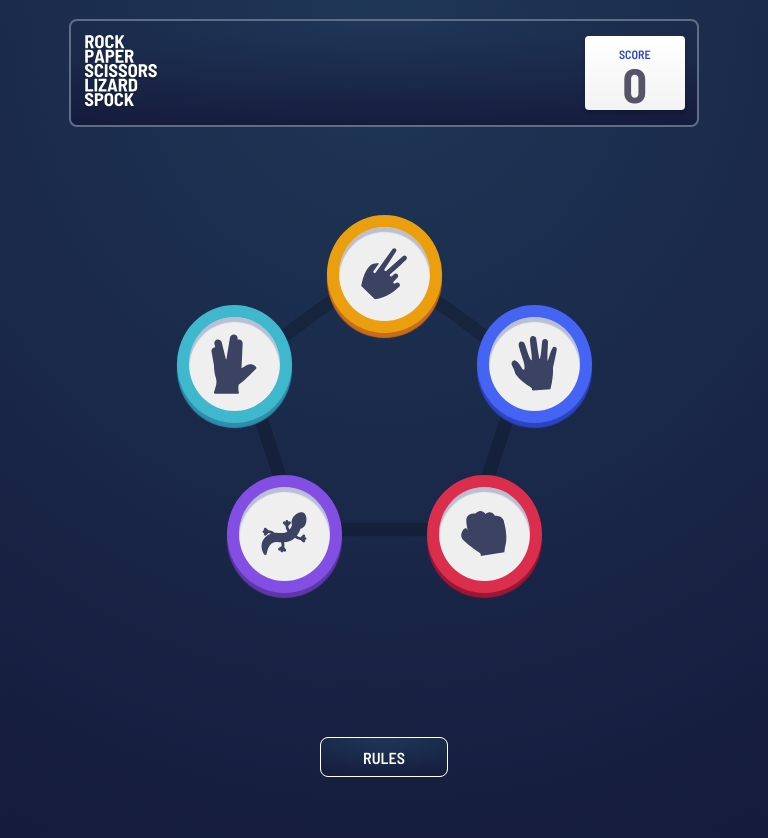
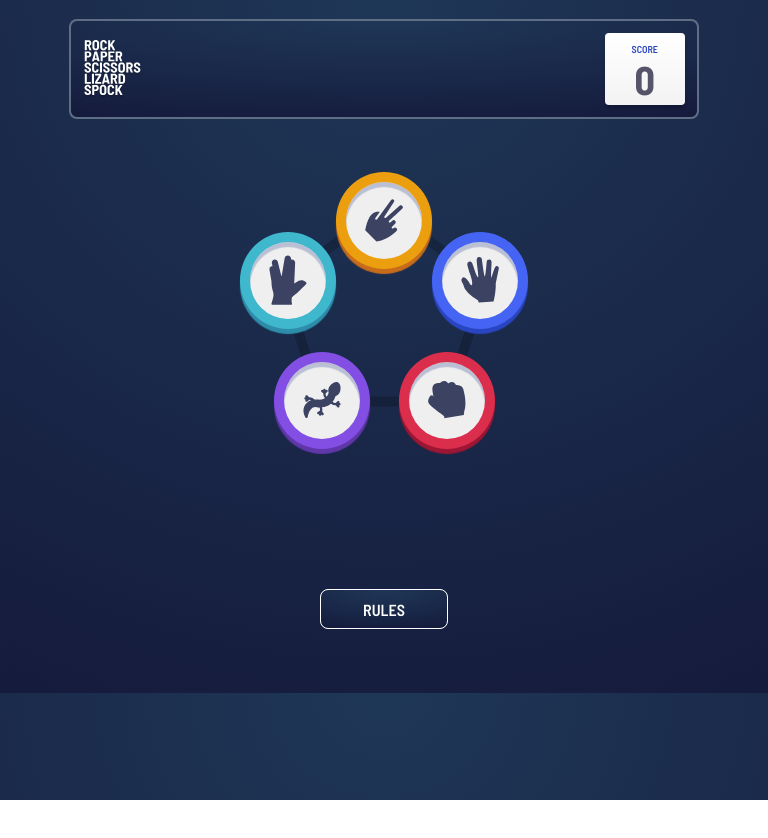
Before and after one commit to IssabellaSonne/RPSLS, a website built with Vite: page index.html in a window 768 px wide. After the commit the page ends 800 px from the top, so only its background shows below. Built offline with nearby package versions, Linux system fonts and the light colour scheme.

Commit message:
Update index.css

```diff
--- a/index.css
+++ b/index.css
@@ -333,7 +333,10 @@ html{
         height: 108.08px;
     }
 
-
+    .body{
+        max-height: 768px;
+        max-width: 1366px;
+    }
 
     header{
         width: 700px;
@@ -510,110 +513,3 @@ html{
 
 
   }
-
-
-  @media only screen and (min-width: 768px) and (max-width: 1023px) {
-  /* CSS styles for tablets */
-    .logo{
-        width: 75.84px;
-        height: 75.08px;
-    }
-
-    header{
-        width: 400px;
-        height: 80px;
-    }
-
-    .score-display{
-        width: 100px;
-        height: 74px;
-        line-height: 1;
-    }
-
-    .score-display h1{
-      font-size: 3rem;
-    }
-
-    .score-display p{
-      font-size: 0.75rem;
-
-    }
-    .choices-container{
-        margin-top: 7em;
-    }
-
-    .pentagon{
-      width: 298.11px;
-      height: 282.06px;
-    }
-
-    .btns-display button{
-      width: 115px;
-      height: 118px;
-      border-width: 12px;
-    }
-
-    .rock-btn{
-        top: 220px;
-        margin-left: 200px;
-        cursor: pointer;
-    }
-
-    .lizard-btn{
-        top: 220px;
-        margin-left: -200px;
-        cursor: pointer;
-    }
-
-
-
-    .spock-btn{
-        top: 50px;
-        margin-left: -300px;
-        cursor: pointer;
-    }
-
-    .paper-btn{
-        top: 50px;
-        margin-left: 300px;
-        cursor: pointer;
-
-    }
-
-    .scissors-btn{
-        top: -40px;
-        cursor: pointer;
-    }
-
-
-    .rules-btn{
-        margin-top: 10em;
-    }
-
-    #display-container button{
-        width: 152.61px;
-        height: 160px;
-        border-width: 18px;
-        /* margin-top: 63px   */
-    }
-
-    .shadow{
-        width: 242.61px;
-        height: 240px;
-
- }
-
-}
-
-
-@media only screen and (min-height: 668px) and (max-height: 914px){
-
-    .choices-container{
-        margin-top: 8em;
-
-    }
-
-    .rules-btn{
-        margin-top: 9em;
-    }
-}
```
